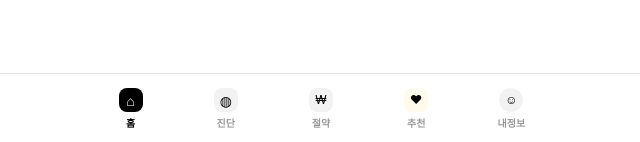
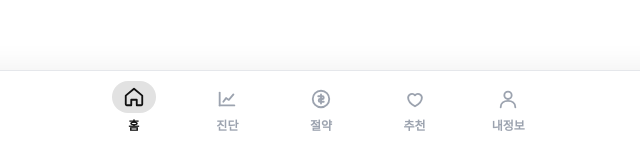
Before and after one commit to parkhy5454/Fixcut, a Next.js app: page / in a window 1280 px wide. Shown: the part 655-797 px from the top of the page, without its empty margins (319-959 px from the left). Built offline with nearby package versions, Linux system fonts and the light colour scheme.

Commit message:
Add files via upload

```diff
--- a/app/page.js
+++ b/app/page.js
@@ -31,6 +31,21 @@ const Icons = {
   my: (a)=> <div className={"w-6 h-6 flex items-center justify-center rounded-full "+(a?"bg-black text-white":"bg-black/5")}><span className="text-[12px]">☺</span></div>,
   referral: (a)=> <div className={"w-6 h-6 flex items-center justify-center rounded-lg "+(a?"bg-amber-400 text-black":"bg-amber-50")}><span className="text-[12px]">♥</span></div>,
 };
+
+const TabIcon = ({active, color, children}) => (
+  <div className={"w-11 h-8 rounded-2xl flex items-center justify-center transition-all duration-200 "+(active?"-translate-y-0.5":"")}
+       style={{backgroundColor: active ? color+"1F" : "transparent"}}>
+    <svg width="22" height="22" viewBox="0 0 24 24" fill="none" stroke={active ? color : "#9CA3AF"} strokeWidth="2" strokeLinecap="round" strokeLinejoin="round">{children}</svg>
+  </div>
+);
+
+const NAV = [
+  {key:"home", label:"홈", color:"#111111", icon:<path d="M3 10.5 12 3l9 7.5V20a1 1 0 0 1-1 1h-5v-6H9v6H4a1 1 0 0 1-1-1z"/>},
+  {key:"diag", label:"진단", color:"#7C3AED", icon:<><path d="M4 19V5"/><path d="M4 19h16"/><path d="m8 15 3-4 3 2 5-6"/></>},
+  {key:"saving", label:"절약", color:"#10B981", icon:<><circle cx="12" cy="12" r="9"/><path d="M9 9h4.5a1.5 1.5 0 0 1 0 3h-2.5a1.5 1.5 0 0 0 0 3H15"/><path d="M12 7v10"/></>},
+  {key:"referral", label:"추천", color:"#F59E0B", icon:<path d="M12 20s-7.5-4.4-7.5-9.5A4.2 4.2 0 0 1 12 8a4.2 4.2 0 0 1 7.5 2.5C19.5 15.6 12 20 12 20z"/>},
+  {key:"my", label:"내정보", color:"#3B82F6", icon:<><circle cx="12" cy="8" r="4"/><path d="M4 21c0-4.4 3.6-7 8-7s8 2.6 8 7"/></>},
+];
 
 export default function Page(){
   const [tab,setTab]=useState("home");
@@ -469,12 +484,14 @@ export default function Page(){
         </div>
       </div></div>}
 
-      <div className="fixed bottom-0 left-0 right-0 bg-white/95 backdrop-blur-xl border-t z-50"><div className="max-w-[480px] mx-auto px-1 pb-[max(8px,env(safe-area-inset-bottom))] pt-2"><div className="grid grid-cols-5 gap-1">
-        <button onClick={()=>setTab("home")} className="flex flex-col items-center py-1.5 gap-1">{Icons.home(tab==="home")}<span className={"text-[10px] font-bold "+(tab==="home"?"text-black":"text-black/40")}>홈</span></button>
-        <button onClick={()=>setTab("diag")} className="flex flex-col items-center py-1.5 gap-1">{Icons.diag(tab==="diag")}<span className={"text-[10px] font-bold "+(tab==="diag"?"text-black":"text-black/40")}>진단</span></button>
-        <button onClick={()=>setTab("saving")} className="flex flex-col items-center py-1.5 gap-1">{Icons.saving(tab==="saving")}<span className={"text-[10px] font-bold "+(tab==="saving"?"text-violet-600":"text-black/40")}>절약</span></button>
-        <button onClick={()=>setTab("referral")} className="flex flex-col items-center py-1.5 gap-1 relative">{Icons.referral(tab==="referral")}<span className={"text-[10px] font-bold "+(tab==="referral"?"text-amber-600":"text-black/40")}>추천</span>{auth && myReferrals.length>0 && <span className="absolute -top-0.5 right-3 w-2 h-2 bg-red-500 rounded-full"></span>}</button>
-        <button onClick={()=>setTab("my")} className="flex flex-col items-center py-1.5 gap-1">{Icons.my(tab==="my")}<span className={"text-[10px] font-bold "+(tab==="my"?"text-black":"text-black/40")}>내정보</span></button>
+      <div className="fixed bottom-0 left-0 right-0 bg-white/95 backdrop-blur-xl border-t z-50 shadow-[0_-6px_24px_rgba(0,0,0,0.05)]"><div className="max-w-[480px] mx-auto px-2 pb-[max(10px,env(safe-area-inset-bottom))] pt-2"><div className="grid grid-cols-5 gap-1">
+        {NAV.map(n=>{const on=tab===n.key; return (
+          <button key={n.key} onClick={()=>setTab(n.key)} className="flex flex-col items-center pt-1 gap-0.5 relative">
+            <TabIcon active={on} color={n.color}>{n.icon}</TabIcon>
+            <span className="text-[12px] font-bold transition-colors" style={{color: on ? n.color : "#9CA3AF"}}>{n.label}</span>
+            {n.key==="referral" && auth && myReferrals.length>0 && <span className="absolute top-0 right-3 w-2 h-2 bg-red-500 rounded-full"></span>}
+          </button>
+        ); })}
       </div>
       {isAdmin && <div className="border-t mt-1 pt-1 flex justify-center"><button onClick={()=>{setTab("admin"); loadAdmin();}} className={"flex flex-col items-center py-1 gap-0.5 "+(tab==="admin"?"text-red-500":"text-red-500/50")}><div className={"w-5 h-5 flex items-center justify-center rounded-md "+(tab==="admin"?"bg-red-500 text-white":"bg-red-50")}><span className="text-[10px]">⚑</span></div><span className="text-[9px] font-bold">관리</span></button></div>}
       </div></div>
```
